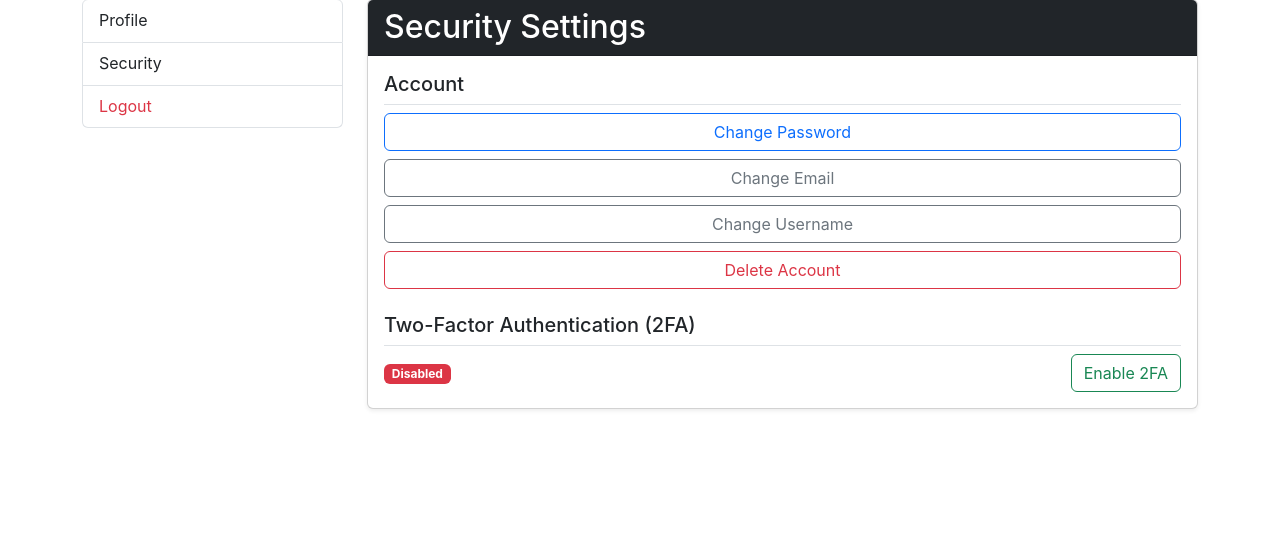
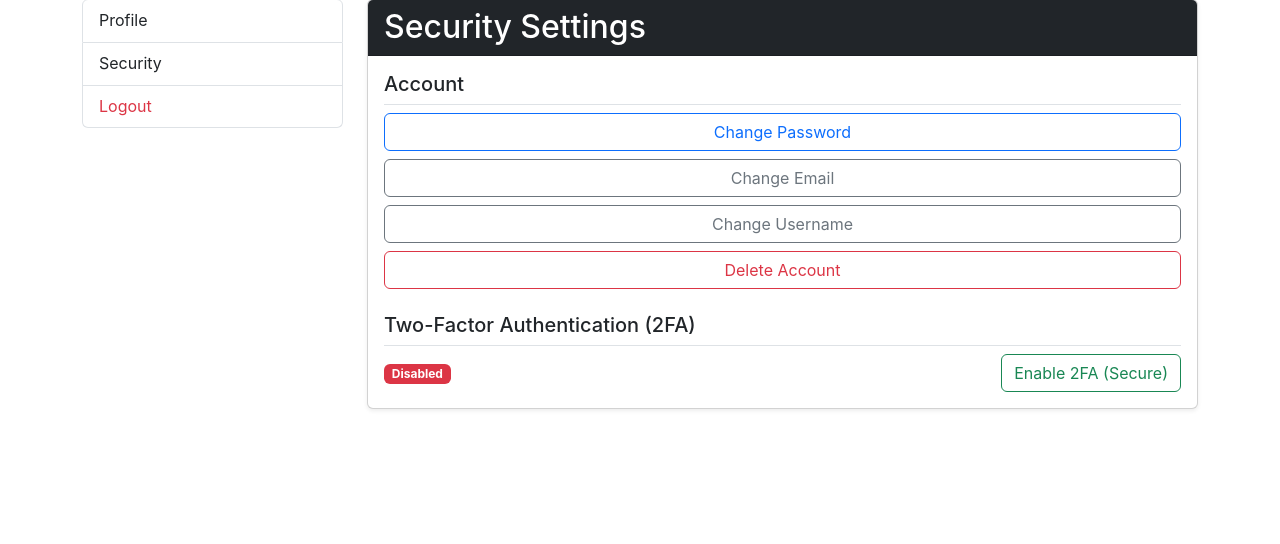
Before and after one commit to NinoWino/SecurityProj, a Flask app: template templates/security.html in a window 1280 px wide. Shown: the part 130-674 px from the top of the page. Run offline with Flask 3, Linux system fonts and the light colour scheme; the template is opened without the code that fills it: values that come from a table or form of the project are taken from there, others are empty; some libraries are stand-ins or nearby versions.

Commit message:
requirements.txt updated

```diff
--- a/requirements.txt
+++ b/requirements.txt
@@ -23,9 +23,14 @@ mysql-connector-python==9.3.0
 pycparser==2.22
 pyotp==2.9.0
 python-dotenv==1.1.0
+pytz==2025.2
+PyYAML==6.0.2
 requests==2.32.4
 SQLAlchemy==2.0.41
 typing_extensions==4.14.0
+ua-parser==1.0.1
+ua-parser-builtins==0.18.0.post1
 urllib3==2.5.0
+user-agents==2.2.0
 Werkzeug==3.1.3
 WTForms==3.2.1
--- a/templates/security.html
+++ b/templates/security.html
@@ -28,7 +28,7 @@
         {% if current_user.two_factor_enabled %}
           <button type="submit" class="btn btn-outline-warning">Disable 2FA</button>
         {% else %}
-          <button type="submit" class="btn btn-outline-success">Enable 2FA</button>
+          <button type="submit" class="btn btn-outline-success">Enable 2FA (Secure)</button>
         {% endif %}
       </form>
     </div>
```
